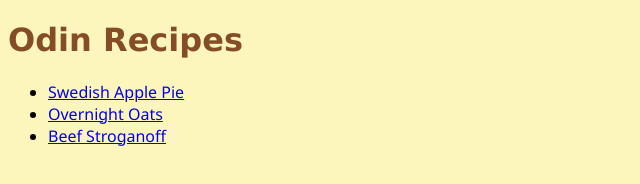
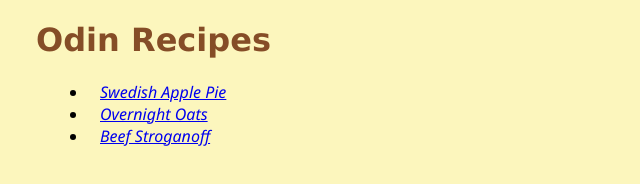
Before and after one commit to Liskodisko/odin-recipes, a plain HTML site: page index.html in a window 1280 px wide. Shown: the whole page, without its empty margins (0-640 px from the left). Drawn offline with Linux system fonts and the light colour scheme.

Commit message:
Add margins and italic styling
Added 12 px wide margins to left and right sides
and an italic font styling to all li-elements.

```diff
--- a/styles/styles.css
+++ b/styles/styles.css
@@ -1,5 +1,7 @@
 * {
     background-color: #fcf6bd;
+    margin-left: 12px;
+    margin-right: 12px;
 }
 
 h1,
@@ -14,6 +16,10 @@ li {
     font-family: 'Segoe UI', Tahoma, Verdana, sans-serif;
 }
 
+li {
+    font-style: italic;
+}
+
 img {
     border-radius: 12%;
 }
```
